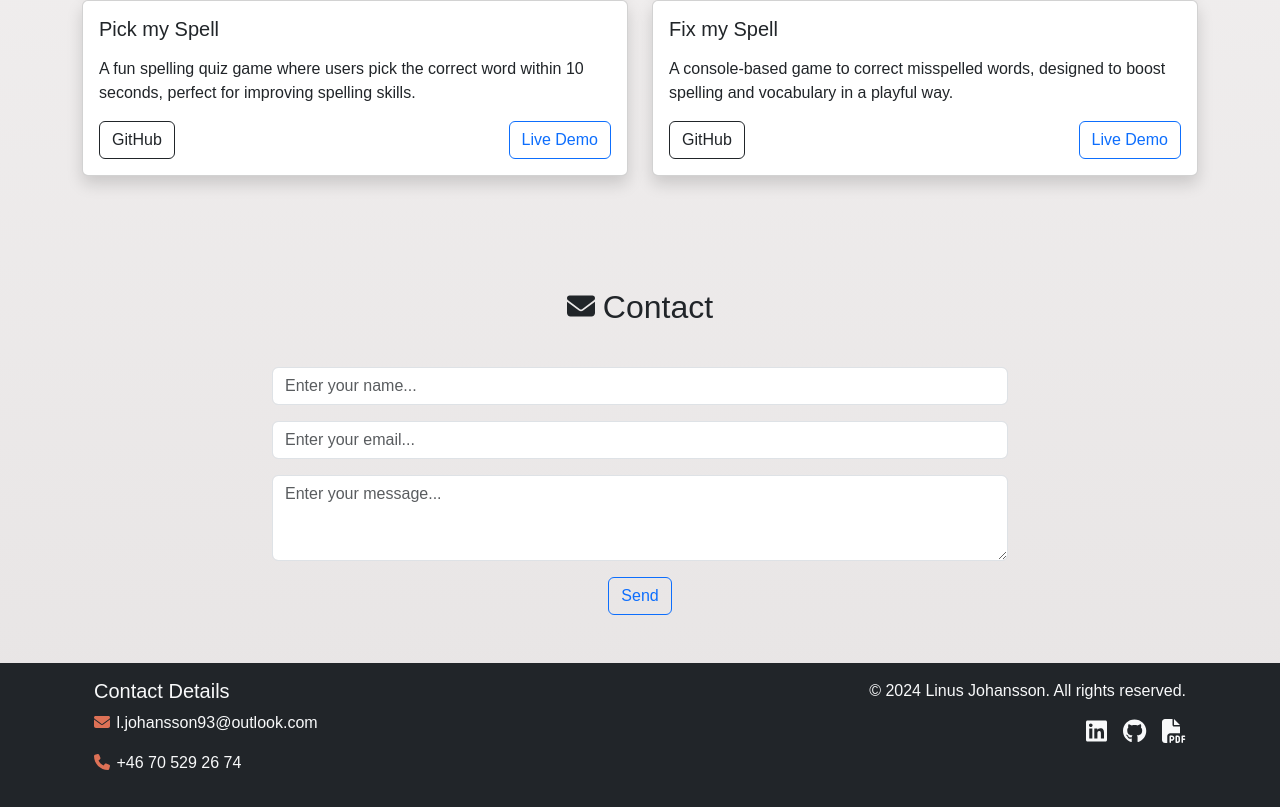
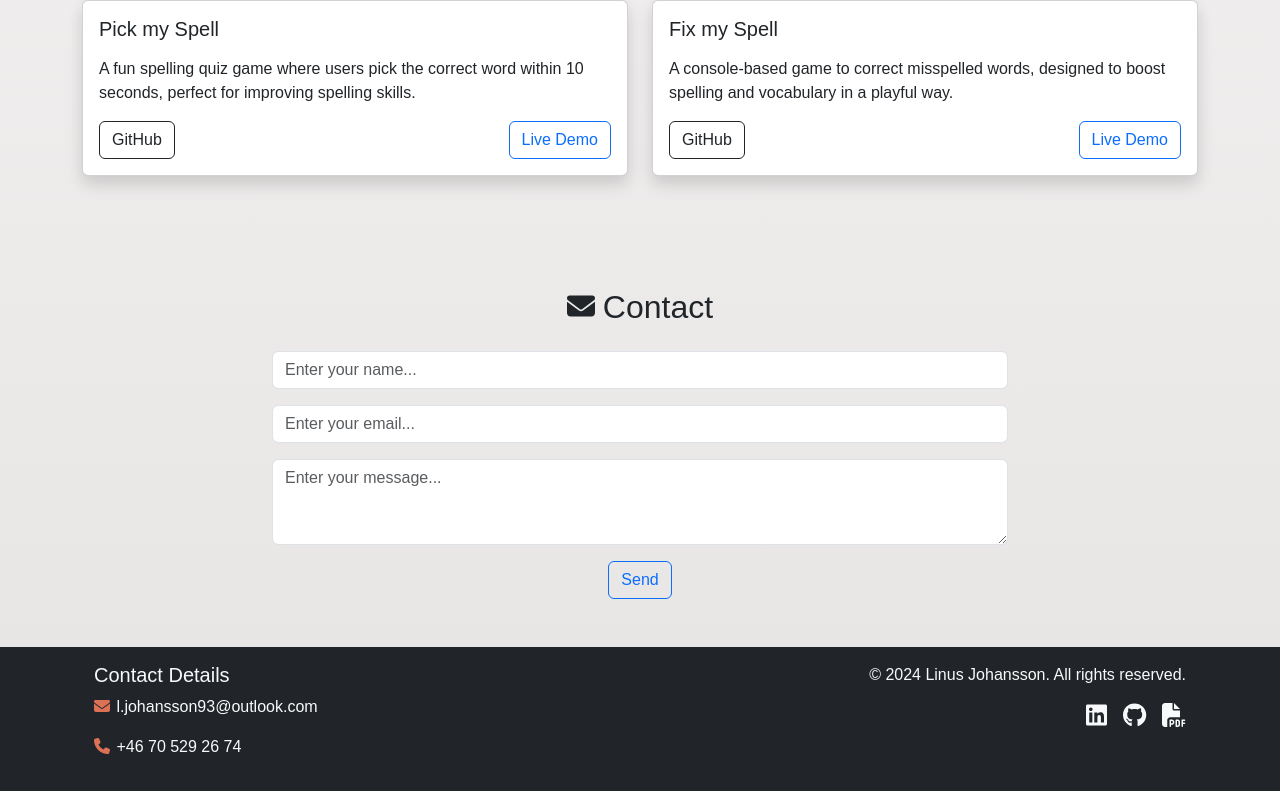
Before and after one commit to j0hanz/j0hanz-portfolio, a React (Create React App) app: page / in a window 1280 px wide. Shown: the part 3323-4130 px from the top of the page. Built offline with nearby package versions, Linux system fonts and the light colour scheme.

Commit message:
Update ContactForm.js

```diff
--- a/src/components/ContactForm.js
+++ b/src/components/ContactForm.js
@@ -81,7 +81,7 @@ const ContactForm = () => {
           <FontAwesomeIcon icon={faEnvelope} size="sm" className="me-2" />
           Contact
         </h2>
-        <Row className="justify-content-center mt-4 mx-auto">
+        <Row className="justify-content-center mt-2 mx-auto">
           <Col md={8}>
             {showAlert && (
               <Alert
```
